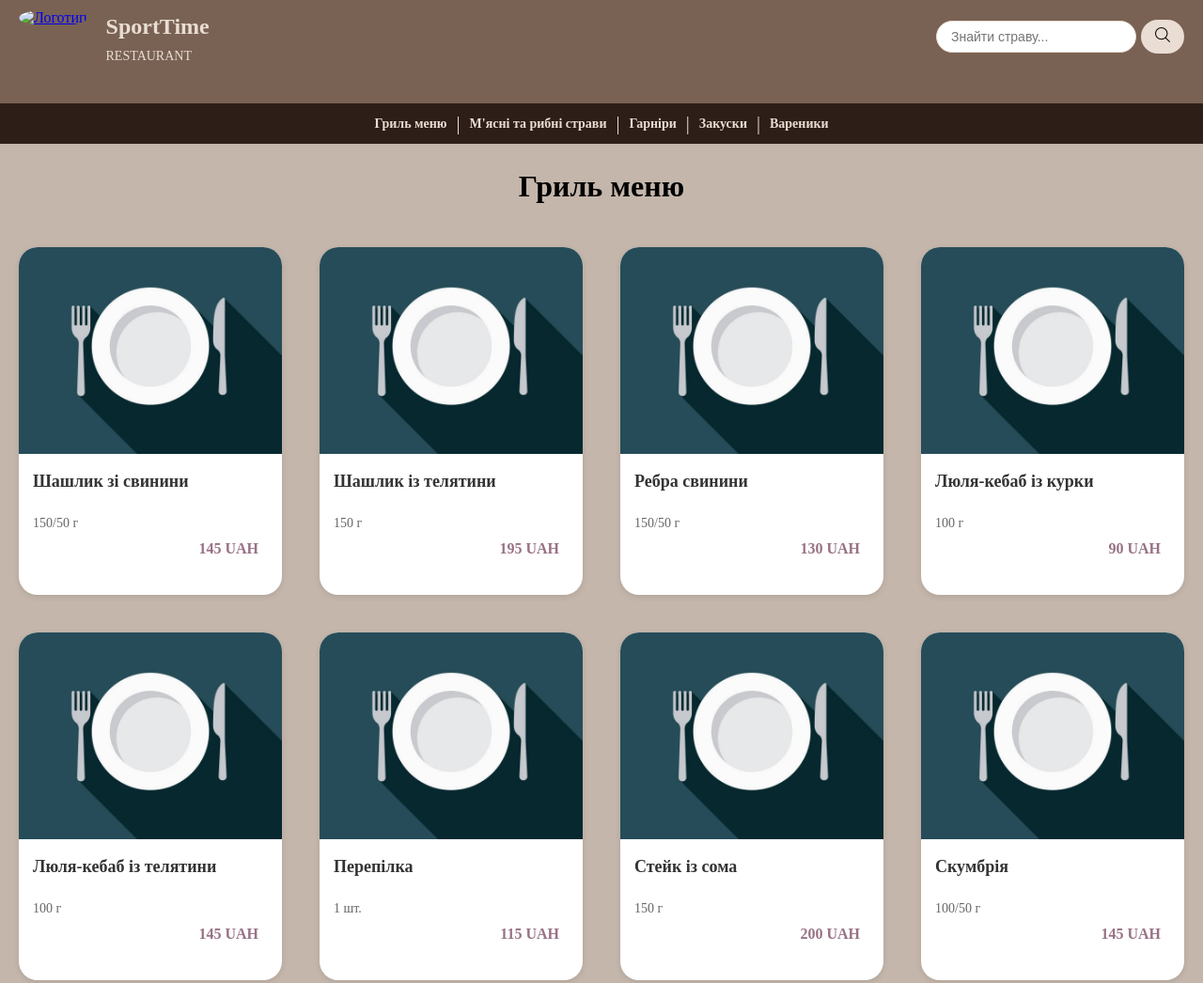
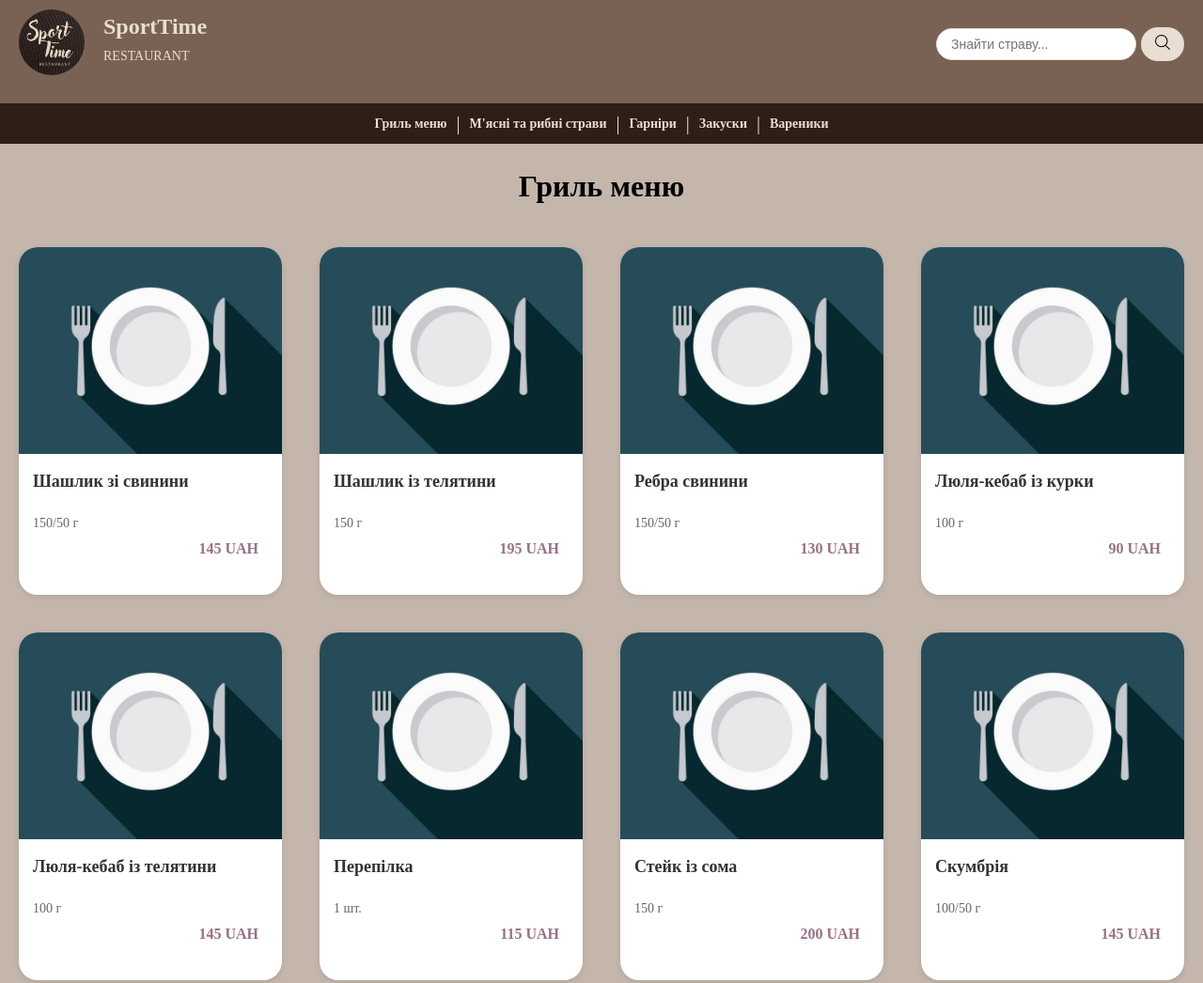
Before and after one commit to SportTime-menu/SportTime, a plain HTML site: page index5.html in a window 1280 px wide. Shown: the top 1046 px of the page at 94% size. Drawn offline with Linux system fonts and the light colour scheme; the site is published under a folder, as on GitHub Pages, so addresses that start at the root find nothing.

Commit message:
Update index5.html

```diff
--- a/index5.html
+++ b/index5.html
@@ -14,7 +14,7 @@
       <div class="header-container">
         <div class="header__row">
           <a href="index.html">
-            <img src="/header/logotypSportTime.jpg" alt="Логотип" class="logo"
+            <img src="header/logotypSportTime.jpg" alt="Логотип" class="logo"
           /></a>
 
           <div class="restaurant-details">
```
